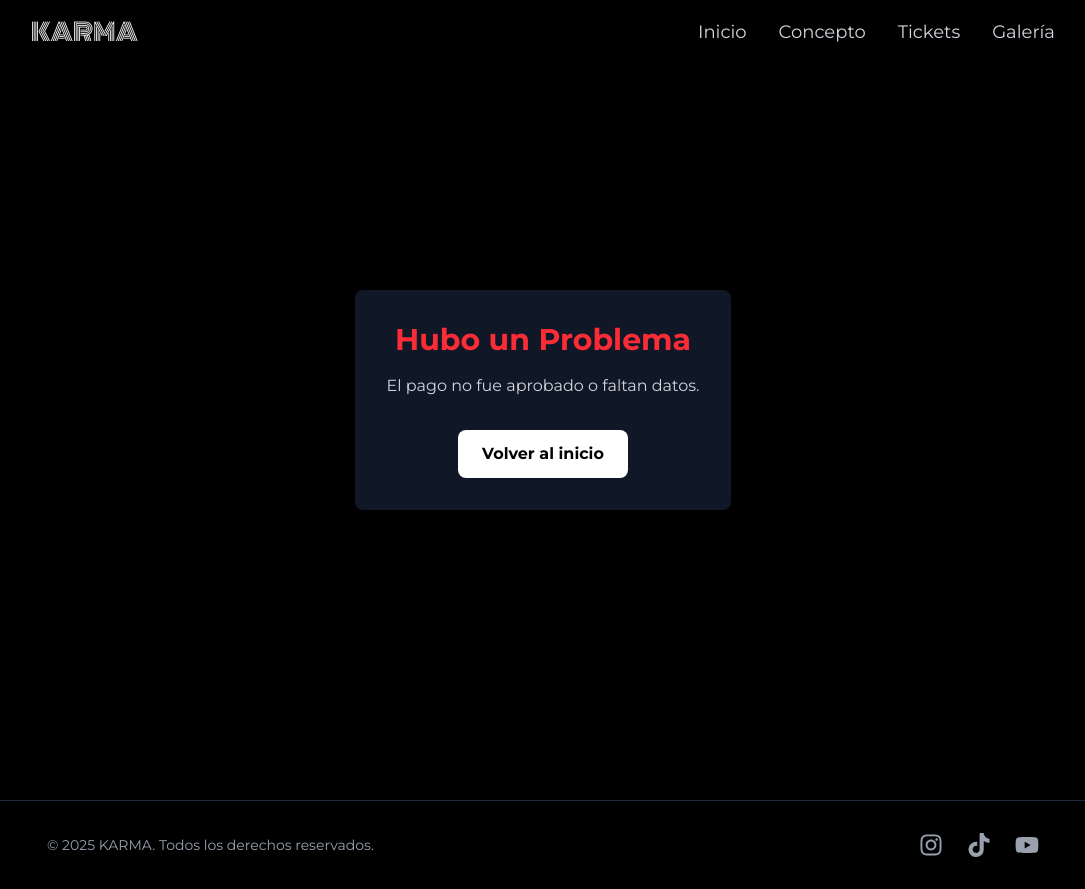
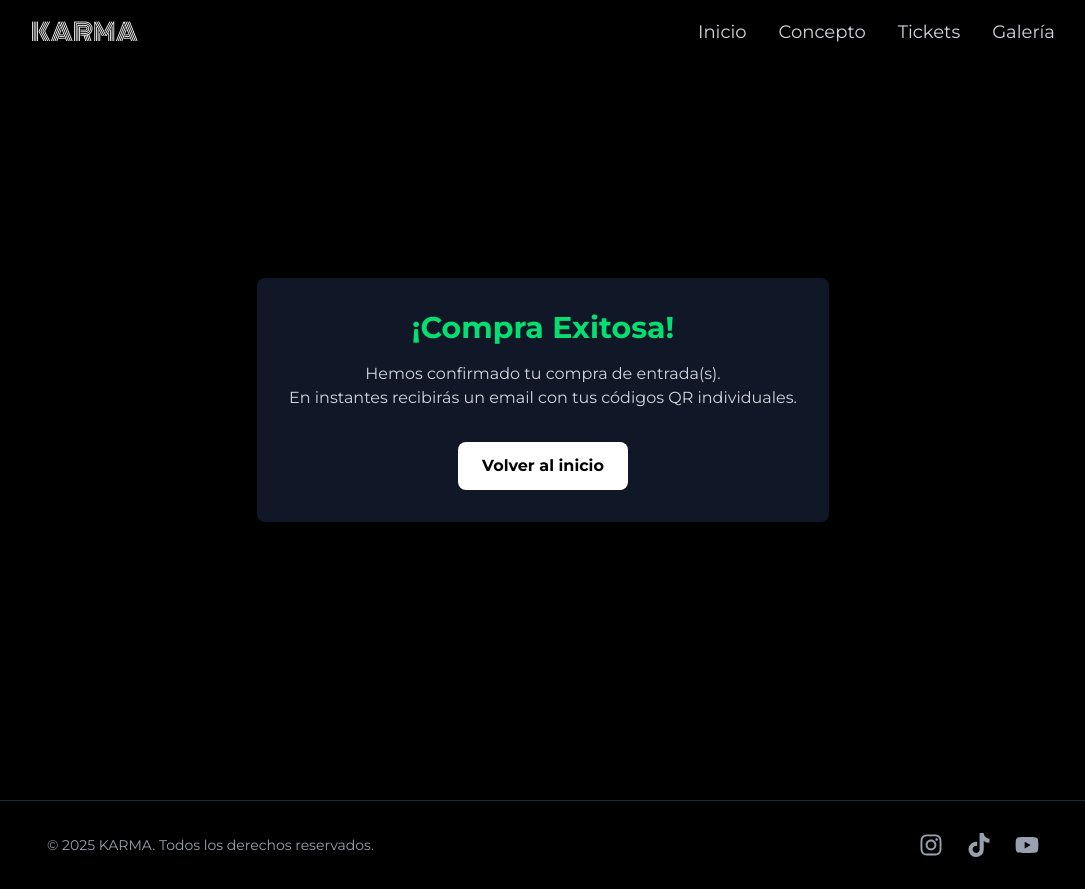
Before and after one commit to LucasCabTG/karma-app, a Next.js app: page /success in a window 1280 px wide. Shown: the whole page, without its empty margins (97-1182 px from the left). Built offline with nearby package versions, Linux system fonts and the light colour scheme.

Commit message:
Correccion de errores de deploy

```diff
--- a/src/app/api/create-payment/route.ts
+++ b/src/app/api/create-payment/route.ts
@@ -8,7 +8,6 @@ const TICKET_PRICE = 12000;
 export async function POST(req: NextRequest) {
   try {
     const { name, email, quantity } = await req.json();
-    const configRef = doc(db, 'config', 'evento_actual');
 
     const ticketRef = await addDoc(collection(db, "tickets"), {
       comprador: name,
--- a/src/app/success/page.tsx
+++ b/src/app/success/page.tsx
@@ -4,6 +4,7 @@
 import { useEffect, useState, Suspense } from 'react';
 import { useSearchParams } from 'next/navigation';
 import { Navbar } from '@/components/layout/Navbar';
+import Link from 'next/link'; // 1. Importar Link
 
 function SuccessContent() {
   const searchParams = useSearchParams();
@@ -41,15 +42,19 @@ function SuccessContent() {
 
   return (
     <div className="flex flex-col items-center gap-4 rounded-lg bg-gray-900 p-8 text-center">
-      <h2 className={`text-3xl font-bold ${isError ? 'text-red-500' : 'text-green-400'}`}>
-        {isError ? 'Hubo un Problema' : '¡Gracias por tu compra!'}
-      </h2>
-      <p className="text-gray-300">{message}</p>
-      <a href="/" className="mt-4 rounded-lg bg-white px-6 py-3 font-bold text-black">
+      <h2 className="text-3xl font-bold text-green-400">¡Compra Exitosa!</h2>
+      <p className="text-gray-300">
+        Hemos confirmado tu compra de <span className="font-bold text-white">{/*...*/}</span> entrada(s).
+        <br />
+        En instantes recibirás un email con tus códigos QR individuales.
+      </p>
+      {/* 2. Reemplazar <a> por <Link> */}
+      <Link href="/" className="mt-4 rounded-lg bg-white px-6 py-3 font-bold text-black">
         Volver al inicio
-      </a>
+      </Link>
     </div>
   );
+
 }
 
 export default function SuccessPage() {
--- a/src/components/landing/Countdown.tsx
+++ b/src/components/landing/Countdown.tsx
@@ -1,7 +1,7 @@
 // Archivo: src/components/landing/Countdown.tsx
 'use client';
 
-import { useEffect, useState } from 'react';
+import { useEffect, useState, useCallback } from 'react';
 
 export function Countdown() {
   // La fecha objetivo de nuestra fiesta
@@ -35,7 +35,7 @@ export function Countdown() {
 
     // Limpiamos el temporizador cuando el componente se desmonta para evitar problemas de memoria
     return () => clearInterval(timer);
-  }, []);
+  }, [calculateTimeLeft]);
 
   return (
     <section className="bg-black py-20 px-4 text-white">
--- a/src/lib/firebase.ts
+++ b/src/lib/firebase.ts
@@ -1,6 +1,6 @@
 // Archivo: src/lib/firebase.ts (Actualizado)
 
-import { initializeApp, getApps, getApp } from "firebase/app";
+import { initializeApp, getApps } from "firebase/app";
 import { getFirestore } from "firebase/firestore";
 // 1. Importamos la función para obtener la autenticación
 import { getAuth } from "firebase/auth";
```
